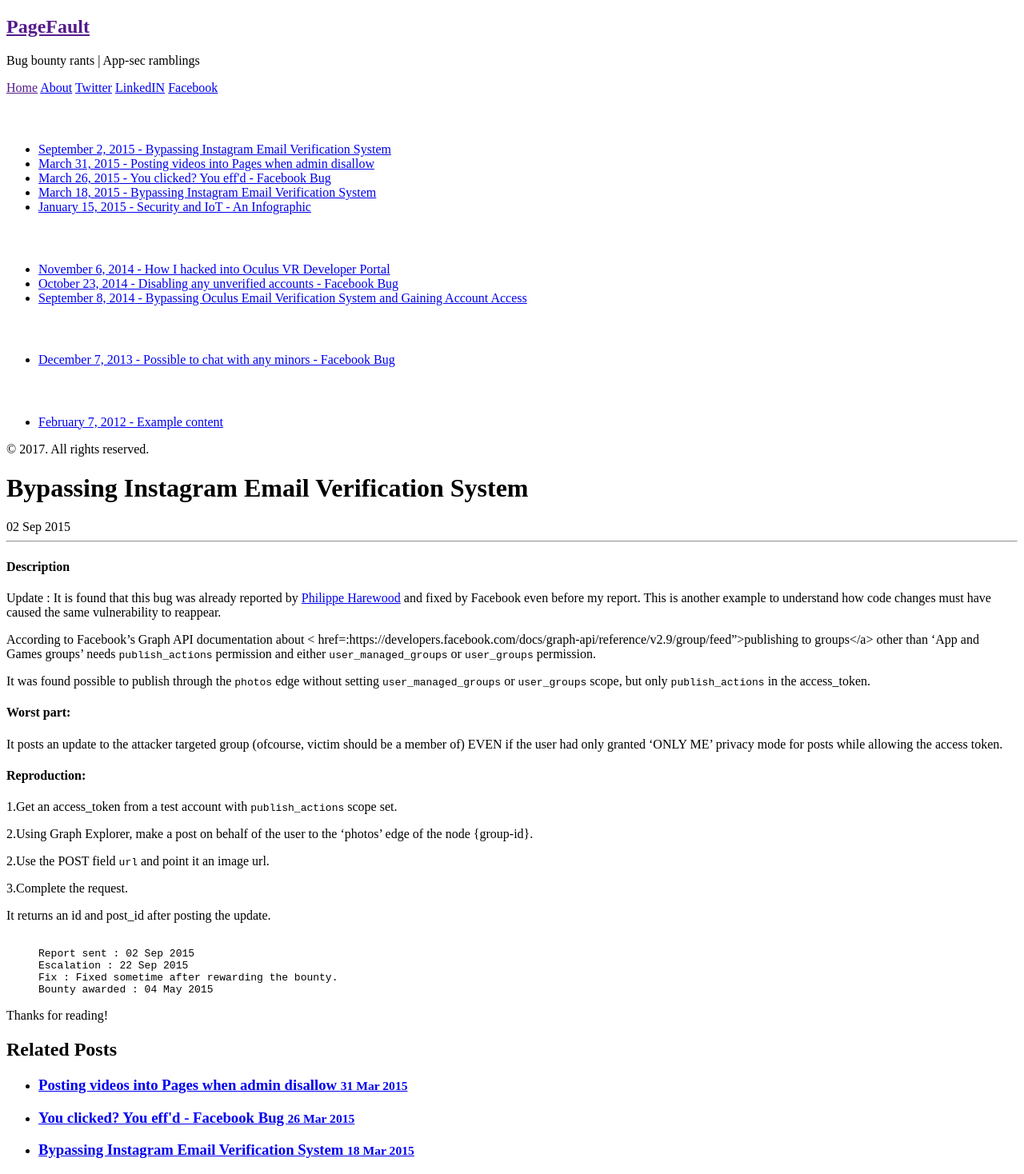
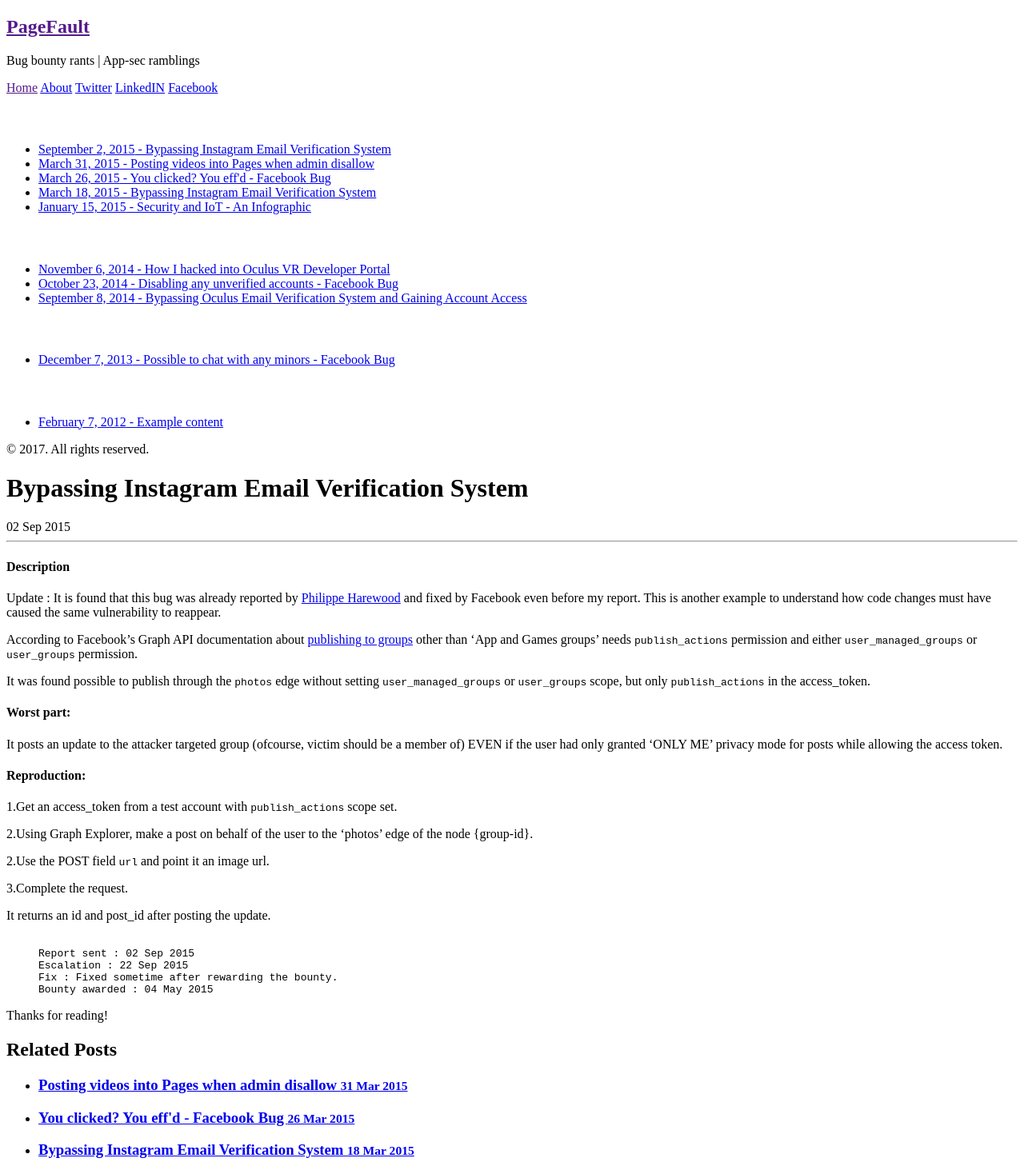
Before and after one commit to sahadnk72/sahadnk72.github.io, a Jekyll site: the page built from _posts/2015-09-02-posting-into-fb-groups.md, in a window 1280 px wide. Shown: the whole page at 80% size. Built offline with Jekyll 4.4.1, drawn with Linux system fonts in a browser that asks for light colours.

Commit message:
Update 2015-09-02-posting-into-fb-groups.md

```diff
--- a/_posts/2015-09-02-posting-into-fb-groups.md
+++ b/_posts/2015-09-02-posting-into-fb-groups.md
@@ -14,7 +14,7 @@ even before my report. This is another example to understand how code changes mu
 
 
 
-According to Facebook's Graph API documentation about < href=:https://developers.facebook.com/docs/graph-api/reference/v2.9/group/feed">publishing to groups</a> other than 'App and Games groups' needs `publish_actions` permission and either `user_managed_groups` or `user_groups` permission.
+According to Facebook's Graph API documentation about <a href="https://developers.facebook.com/docs/graph-api/reference/v2.9/group/feed">publishing to groups</a> other than 'App and Games groups' needs `publish_actions` permission and either `user_managed_groups` or `user_groups` permission.
 
 It was found possible to publish through the `photos` edge without setting `user_managed_groups` or `user_groups` scope, but only `publish_actions` in the access_token.
 
```
